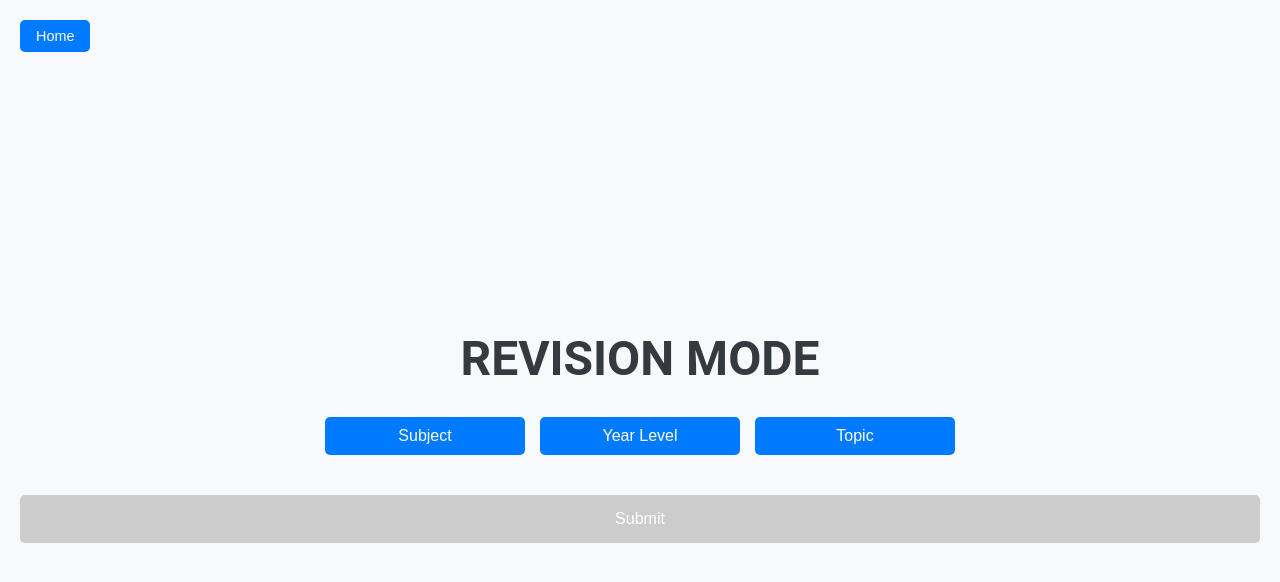
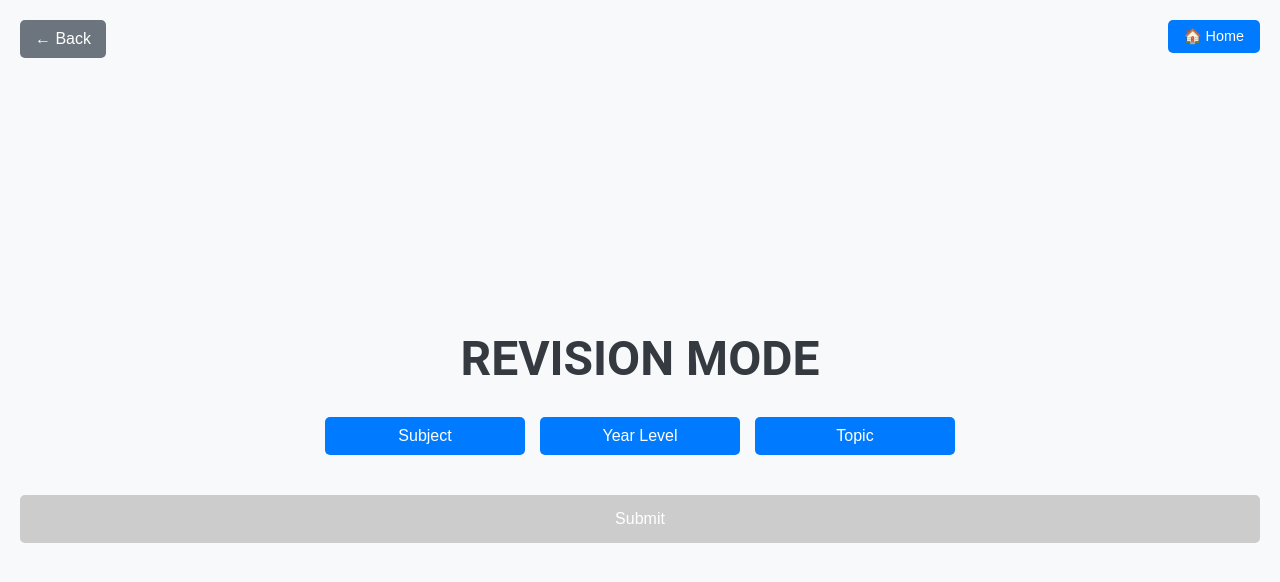
Before and after one commit to Looch8/teacher-platform, a React (Vite) app: page /revision in a window 1280 px wide. Shown: the top 582 px of the page. Built offline with nearby package versions, Linux system fonts and the light colour scheme.

Commit message:
styling fixes for home button. Added a back button to return to previous page

```diff
--- /dev/null
+++ b/src/components/BackButton.jsx
@@ -0,0 +1,18 @@
+import { useNavigate } from 'react-router-dom';
+import '../styles/BackButton.css';
+
+function BackButton() {
+	const navigate = useNavigate();
+
+	const handleGoBack = () => {
+		navigate(-1); // Go back to the previous page
+	};
+
+	return (
+		<button className="back-button" onClick={handleGoBack}>
+			← Back
+		</button>
+	);
+}
+
+export default BackButton;
--- /dev/null
+++ b/src/components/HomeButton.jsx
@@ -0,0 +1,18 @@
+import { useNavigate } from 'react-router-dom';
+import '../styles/HomeButton.css';
+
+function HomeButton() {
+	const navigate = useNavigate();
+
+	const handleGoHome = () => {
+		navigate('/'); // Navigate to the home page
+	};
+
+	return (
+		<button className="home-btn" onClick={handleGoHome}>
+			🏠 Home
+		</button>
+	);
+}
+
+export default HomeButton;
--- a/src/pages/PromptPage.jsx
+++ b/src/pages/PromptPage.jsx
@@ -1,7 +1,8 @@
 import { useLocation, useNavigate } from 'react-router-dom';
 import { useState } from 'react';
 import '../styles/PromptPage.css';
-import { Link } from 'react-router-dom';
+import BackButton from '../components/BackButton';
+import HomeButton from '../components/HomeButton';
 
 function PromptPage() {
 	const location = useLocation(); // Retrieve passed data
@@ -36,9 +37,8 @@ function PromptPage() {
 
 	return (
 		<div className="prompt-container">
-			<Link to="/">
-				<button className="home-button">Home</button>
-			</Link>
+			<BackButton />
+			<HomeButton />
 			<h1 className="page-title">Prompt Selection</h1>
 			<div className="info-box">
 				<p>
--- a/src/pages/RevisionPage.jsx
+++ b/src/pages/RevisionPage.jsx
@@ -1,7 +1,9 @@
+import '../styles/RevisionPage.css';
 import { useState } from 'react';
 import { Link, useNavigate } from 'react-router-dom'; // Import useNavigate
 import Dropdown from '../components/Dropdown';
-import '../styles/RevisionPage.css';
+import BackButton from '../components/BackButton';
+import HomeButton from '../components/HomeButton';
 
 function RevisionPage() {
 	const subjects = ['Math', 'Science', 'History'];
@@ -44,11 +46,10 @@ function RevisionPage() {
 
 	return (
 		<>
+			<BackButton />
+			<HomeButton />
 			<h1>Revision Mode</h1>
 			{/* Button to go back homepage */}
-			<Link to="/">
-				<button className="home-button">Home</button>
-			</Link>
 			<div className="dropdown-container">
 				<Dropdown
 					label="Subject"
--- /dev/null
+++ b/src/styles/BackButton.css
@@ -0,0 +1,18 @@
+.back-button {
+	position: absolute;
+	top: 20px;
+	left: 20px;
+	font-size: 1rem;
+	padding: 10px 15px;
+	background-color: #6c757d;
+	color: white;
+	border: none;
+	border-radius: 5px;
+	cursor: pointer;
+	text-align: center;
+	transition: background-color 0.3s ease;
+}
+
+.back-button:hover {
+	background-color: #5a6268;
+}
--- /dev/null
+++ b/src/styles/HomeButton.css
@@ -0,0 +1,18 @@
+/* Ensure unique class name */
+.home-btn {
+	position: fixed;
+	top: 20px;
+	right: 20px;
+	font-size: 0.9rem;
+	padding: 8px 16px;
+	background-color: #007bff;
+	color: white;
+	border: none;
+	border-radius: 5px;
+	cursor: pointer;
+	transition: background-color 0.3s ease;
+}
+
+.home-btn:hover {
+	background-color: #0056b3;
+}
```
